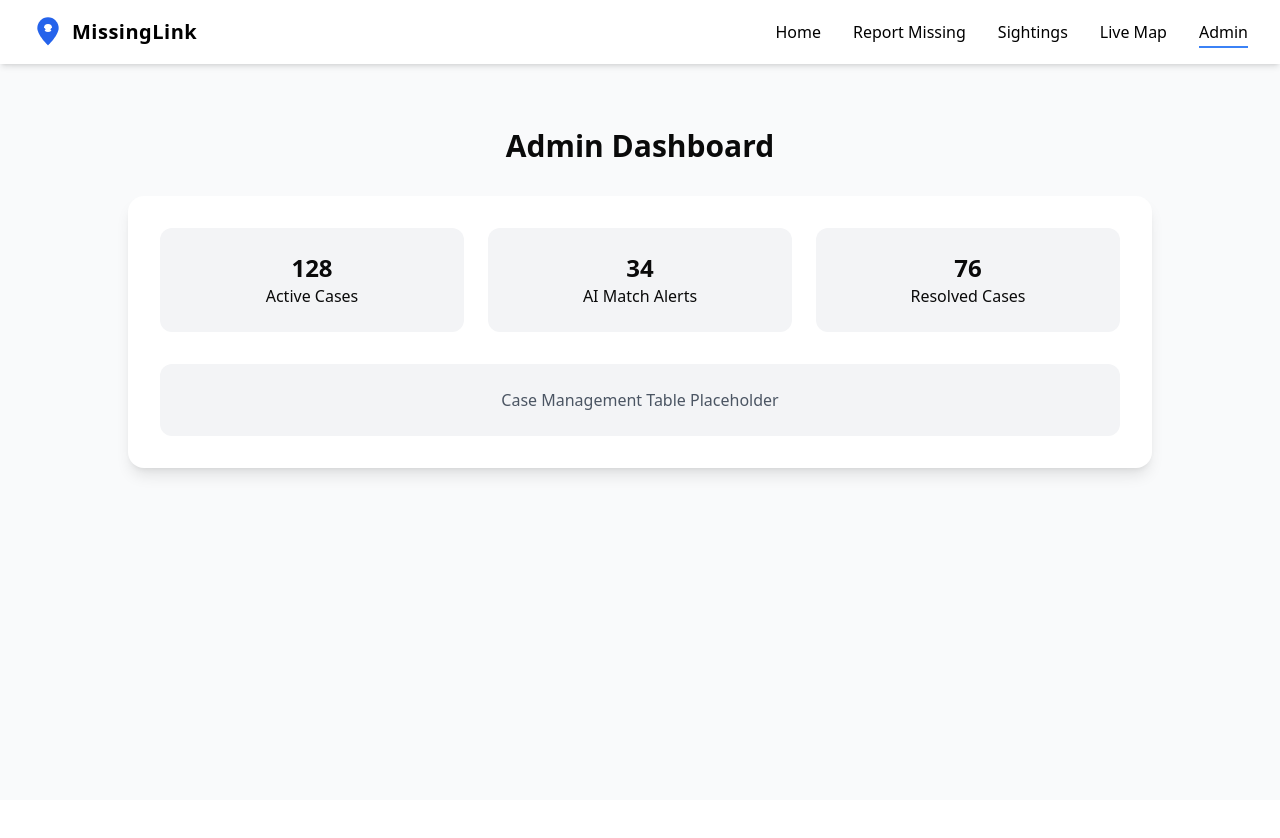
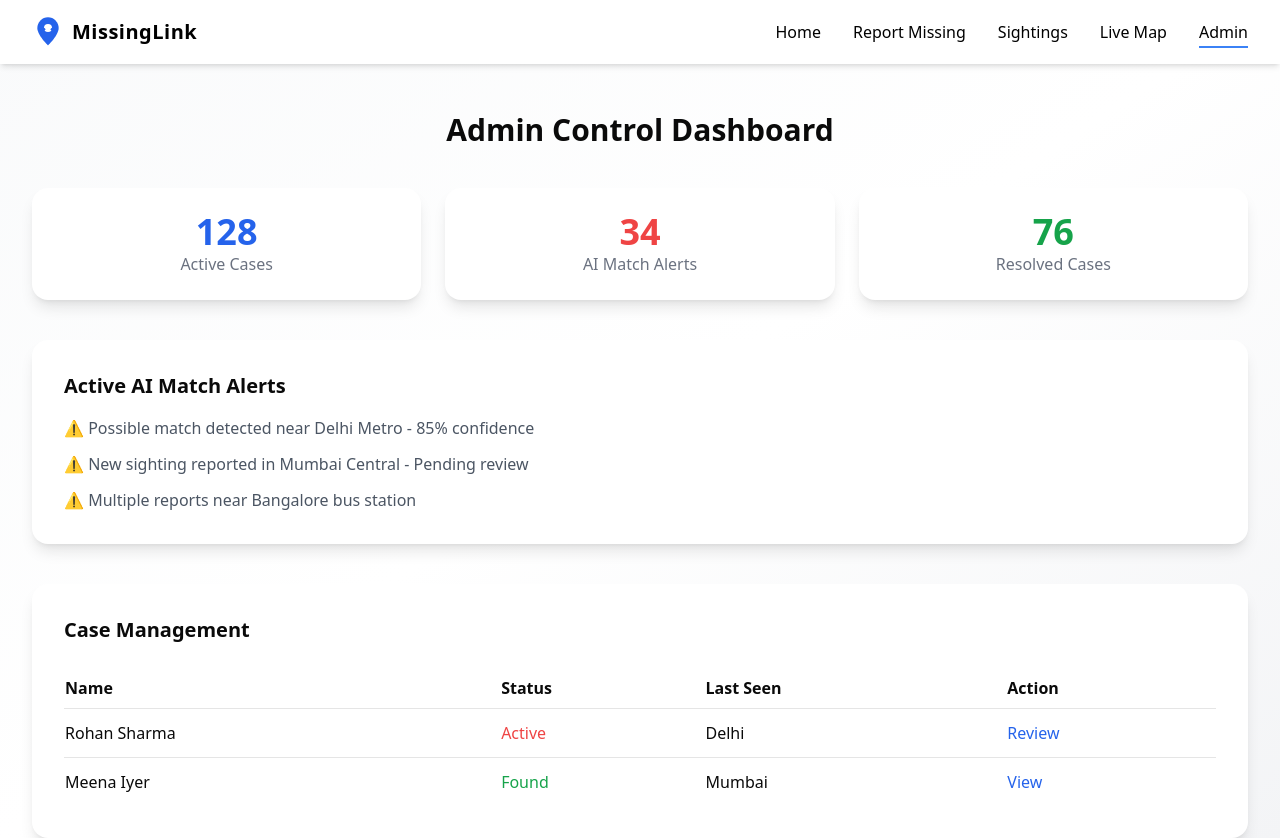
Before and after one commit to CSI-Project-Expo/Team-25, a React app in the folder frontend/: page /admin in a window 1280 px wide. Before the commit the page ends 800 px from the top, so only its background shows below. Built offline with nearby package versions, Linux system fonts and the light colour scheme; the HTML template or start-up script is replaced by a standard one.

Commit message:
final commit

```diff
--- a/frontend/src/pages/Admin.jsx
+++ b/frontend/src/pages/Admin.jsx
@@ -1,30 +1,87 @@
 export default function Admin() {
   return (
-    <div className="min-h-screen bg-gray-50 pt-32 px-8">
+    <div className="min-h-screen pt-28 px-8 bg-gradient-to-br from-gray-50 via-white to-gray-100">
 
-      <h1 className="text-3xl font-bold mb-8 text-center">
-        Admin Dashboard
-      </h1>
+      <div className="max-w-7xl mx-auto">
 
-      <div className="max-w-5xl mx-auto bg-white rounded-2xl shadow-lg p-8">
+        {/* HEADER */}
+        <h1 className="text-3xl font-bold mb-10 text-center">
+          Admin Control Dashboard
+        </h1>
 
-        <div className="grid grid-cols-3 gap-6 text-center mb-8">
-          <div className="bg-gray-100 p-6 rounded-xl">
-            <p className="text-2xl font-bold">128</p>
-            <p>Active Cases</p>
+        {/* STATS CARDS */}
+        <div className="grid md:grid-cols-3 gap-6 mb-10">
+
+          <div className="bg-white p-6 rounded-2xl shadow-lg text-center">
+            <p className="text-4xl font-bold text-blue-600">128</p>
+            <p className="text-gray-500">Active Cases</p>
           </div>
-          <div className="bg-gray-100 p-6 rounded-xl">
-            <p className="text-2xl font-bold">34</p>
-            <p>AI Match Alerts</p>
+
+          <div className="bg-white p-6 rounded-2xl shadow-lg text-center">
+            <p className="text-4xl font-bold text-red-500">34</p>
+            <p className="text-gray-500">AI Match Alerts</p>
           </div>
-          <div className="bg-gray-100 p-6 rounded-xl">
-            <p className="text-2xl font-bold">76</p>
-            <p>Resolved Cases</p>
+
+          <div className="bg-white p-6 rounded-2xl shadow-lg text-center">
+            <p className="text-4xl font-bold text-green-600">76</p>
+            <p className="text-gray-500">Resolved Cases</p>
           </div>
+
         </div>
 
-        <div className="bg-gray-100 p-6 rounded-xl text-center text-gray-600">
-          Case Management Table Placeholder
+        {/* ACTIVE ALERTS */}
+        <div className="bg-white p-8 rounded-2xl shadow-lg mb-10">
+
+          <h2 className="text-xl font-semibold mb-4">
+            Active AI Match Alerts
+          </h2>
+
+          <ul className="space-y-3 text-gray-600">
+            <li>⚠ Possible match detected near Delhi Metro - 85% confidence</li>
+            <li>⚠ New sighting reported in Mumbai Central - Pending review</li>
+            <li>⚠ Multiple reports near Bangalore bus station</li>
+          </ul>
+
+        </div>
+
+        {/* CASE TABLE */}
+        <div className="bg-white p-8 rounded-2xl shadow-lg">
+
+          <h2 className="text-xl font-semibold mb-6">
+            Case Management
+          </h2>
+
+          <table className="w-full text-left">
+
+            <thead>
+              <tr className="border-b">
+                <th className="py-2">Name</th>
+                <th>Status</th>
+                <th>Last Seen</th>
+                <th>Action</th>
+              </tr>
+            </thead>
+
+            <tbody>
+
+              <tr className="border-b">
+                <td className="py-3">Rohan Sharma</td>
+                <td className="text-red-500">Active</td>
+                <td>Delhi</td>
+                <td><button className="text-blue-600">Review</button></td>
+              </tr>
+
+              <tr>
+                <td className="py-3">Meena Iyer</td>
+                <td className="text-green-600">Found</td>
+                <td>Mumbai</td>
+                <td><button className="text-blue-600">View</button></td>
+              </tr>
+
+            </tbody>
+
+          </table>
+
         </div>
 
       </div>
--- a/frontend/src/pages/ReportMissing.jsx
+++ b/frontend/src/pages/ReportMissing.jsx
@@ -1,25 +1,57 @@
 export default function ReportMissing() {
   return (
-    <div className="min-h-screen pt-28 bg-gradient-to-br from-gray-100 via-white to-gray-200 flex items-center justify-center">
+    <div className="min-h-screen pt-28 px-8 bg-gradient-to-br from-blue-50 via-white to-gray-100">
 
-      <div className="bg-white p-10 rounded-2xl shadow-xl w-full max-w-2xl">
+      <div className="max-w-6xl mx-auto grid md:grid-cols-2 gap-10">
 
-        <h1 className="text-3xl font-bold mb-6">
-          Register a Missing Person
-        </h1>
+        {/* LEFT FORM */}
+        <div className="bg-white p-10 rounded-2xl shadow-xl">
 
-        <div className="grid gap-4">
-          <input className="border p-3 rounded-lg" placeholder="Full Name" />
-          <input className="border p-3 rounded-lg" placeholder="Age" />
-          <input className="border p-3 rounded-lg" placeholder="Last Seen Location" />
-          <textarea className="border p-3 rounded-lg" placeholder="Description" />
+          <h1 className="text-3xl font-bold mb-6">
+            Register Missing Person
+          </h1>
+
+          <div className="space-y-4">
+
+            <input className="w-full border p-3 rounded-lg" placeholder="Full Name" />
+
+            <input className="w-full border p-3 rounded-lg" placeholder="Age" />
+
+            <input className="w-full border p-3 rounded-lg" placeholder="Last Seen Location" />
+
+            <textarea className="w-full border p-3 rounded-lg" placeholder="Description / Clothing / Details" />
+
+          </div>
+
+          <button className="mt-6 w-full bg-blue-600 text-white py-3 rounded-lg hover:bg-blue-700 transition">
+            Submit Report
+          </button>
+
         </div>
 
-        <button className="mt-6 bg-blue-600 text-white px-6 py-3 rounded-lg hover:bg-blue-700 transition">
-          Submit Report
-        </button>
+        {/* RIGHT INFO PANEL */}
+        <div className="bg-white p-10 rounded-2xl shadow-xl">
+
+          <h2 className="text-xl font-semibold mb-4">
+            Why Early Reporting Matters
+          </h2>
+
+          <ul className="space-y-4 text-gray-600">
+            <li>✔ First 24 hours are critical</li>
+            <li>✔ AI helps match sightings automatically</li>
+            <li>✔ Community reporting increases recovery chances</li>
+          </ul>
+
+          <div className="mt-8 bg-blue-50 p-6 rounded-xl">
+            <p className="font-semibold">
+              MissingLink connects families, citizens, and admins in real time.
+            </p>
+          </div>
+
+        </div>
 
       </div>
+
     </div>
   )
 }
--- a/frontend/src/pages/ReportSighting.jsx
+++ b/frontend/src/pages/ReportSighting.jsx
@@ -1,27 +1,57 @@
 export default function ReportSighting() {
   return (
-    <div className="min-h-screen pt-28 bg-gradient-to-br from-gray-100 via-white to-gray-200 flex items-center justify-center">
+    <div className="min-h-screen pt-28 px-8 bg-gradient-to-br from-green-50 via-white to-gray-100">
 
-      <div className="bg-white p-10 rounded-2xl shadow-xl w-full max-w-2xl">
+      <div className="max-w-6xl mx-auto grid md:grid-cols-2 gap-10">
+
+        {/* LEFT FORM */}
+        <div className="bg-white p-10 rounded-2xl shadow-xl">
 
           <h1 className="text-3xl font-bold mb-4">
             Report a Sighting (Anonymous)
           </h1>
 
           <p className="text-gray-500 mb-6">
-          Your report may help reunite a family faster.
+            You can submit information anonymously. Every detail helps.
           </p>
 
-        <div className="grid gap-4">
-          <input className="border p-3 rounded-lg" placeholder="Location Seen" />
-          <textarea className="border p-3 rounded-lg" placeholder="Details" />
+          <div className="space-y-4">
+
+            <input className="w-full border p-3 rounded-lg" placeholder="Location Seen" />
+
+            <textarea className="w-full border p-3 rounded-lg" placeholder="What did you observe?" />
+
           </div>
 
-        <button className="mt-6 bg-blue-600 text-white px-6 py-3 rounded-lg hover:bg-blue-700 transition">
+          <button className="mt-6 w-full bg-green-600 text-white py-3 rounded-lg hover:bg-green-700 transition">
             Submit Sighting
           </button>
 
         </div>
+
+        {/* RIGHT TRUST PANEL */}
+        <div className="bg-white p-10 rounded-2xl shadow-xl">
+
+          <h2 className="text-xl font-semibold mb-4">
+            Your Report Saves Lives
+          </h2>
+
+          <ul className="space-y-4 text-gray-600">
+            <li>✔ Reports can be anonymous</li>
+            <li>✔ Admin verification ensures safety</li>
+            <li>✔ AI cross-checks sightings with cases</li>
+          </ul>
+
+          <div className="mt-8 bg-green-50 p-6 rounded-xl">
+            <p className="font-semibold">
+              Community awareness helps reunite families faster.
+            </p>
+          </div>
+
+        </div>
+
+      </div>
+
     </div>
   )
 }
```
Lines whose indentation alone changed are shown as unchanged.
